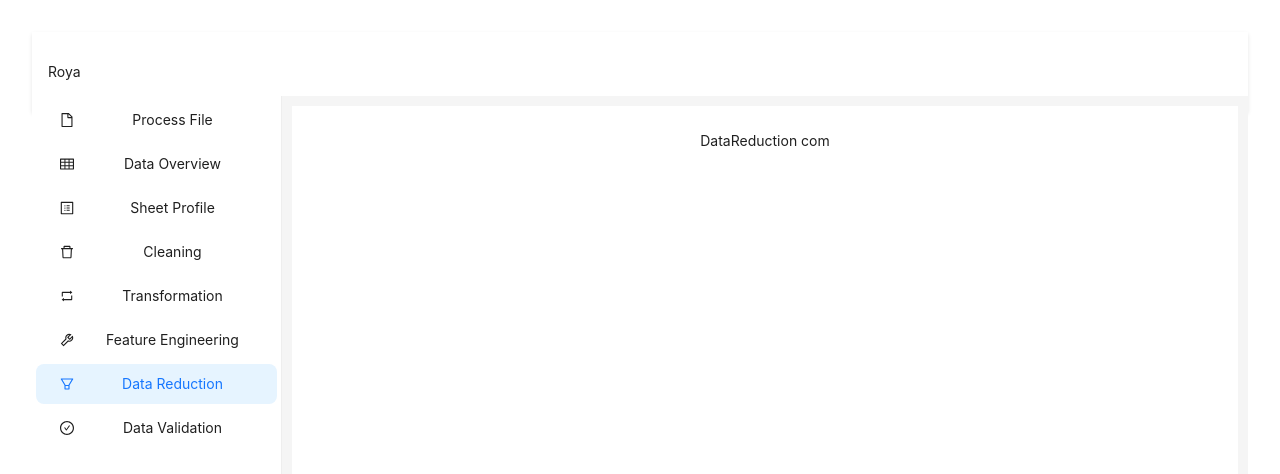
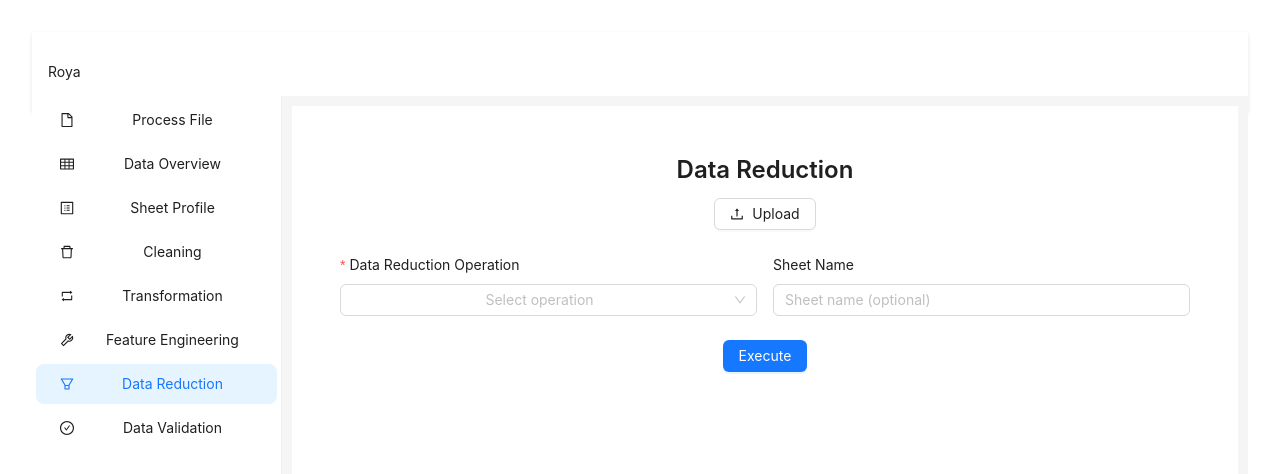
Before and after one commit to omarsenoussaoui/roya, a React (Vite) app: page /data-reduction in a window 1280 px wide. Shown: the top 474 px of the page. Built offline with nearby package versions, Linux system fonts and the light colour scheme.

Commit message:
DataReduction fix

```diff
--- a/src/components/FileTreatment/DataReduction.tsx
+++ b/src/components/FileTreatment/DataReduction.tsx
@@ -1,6 +1,245 @@
+// src/components/FileTreatment/DataReduction.tsx
+import React, { useState } from "react";
+import {
+  Button,
+  Upload,
+  Input,
+  InputNumber,
+  Form,
+  Typography,
+  message,
+  Row,
+  Col,
+  Select,
+} from "antd";
+import { UploadOutlined } from "@ant-design/icons";
+import MainDataService from "../../services/MainDataService";
 
-export default function DataReduction() {
+const { Option } = Select;
+const { Title } = Typography;
+
+const DataReduction: React.FC = () => {
+  const [file, setFile] = useState<File | null>(null);
+  const [response, setResponse] = useState<any>(null);
+  const [error, setError] = useState<any>(null);
+
+  // Form values
+  const [dataReductionOperation, setDataReductionOperation] = useState<string>();
+  const [sheetName, setSheetName] = useState<string>();
+  const [columns, setColumns] = useState<string>();
+  const [nComponents, setNComponents] = useState<number>();
+  const [targetColumn, setTargetColumn] = useState<string>();
+  const [scoreFunc, setScoreFunc] = useState<string>();
+  const [nFeatures, setNFeatures] = useState<number>();
+  const [threshold, setThreshold] = useState<number>();
+  const [nFeaturesToSelect, setNFeaturesToSelect] = useState<number>();
+
+  const handleSubmit = async () => {
+    if (!file) {
+      message.error("Please upload a file first.");
+      return;
+    }
+    if (!dataReductionOperation) {
+      message.error("Please select a data reduction operation.");
+      return;
+    }
+
+    const formData = new FormData();
+    formData.append("file", file);
+    formData.append("data_reduction_operation", dataReductionOperation);
+    if (sheetName) formData.append("sheet_name", sheetName);
+    if (columns) formData.append("columns", columns);
+    if (nComponents) formData.append("n_components", nComponents.toString());
+    if (targetColumn) formData.append("target_column", targetColumn);
+    if (scoreFunc) formData.append("score_func", scoreFunc);
+    if (nFeatures) formData.append("n_features", nFeatures.toString());
+    if (threshold) formData.append("threshold", threshold.toString());
+    if (nFeaturesToSelect) formData.append("n_features_to_select", nFeaturesToSelect.toString());
+
+    try {
+      const res = await MainDataService.dataReduction(formData);
+      setResponse(res);
+      setError(null);
+      message.success("Data reduction completed successfully!");
+    } catch (err: any) {
+      console.error("Data reduction error:", err);
+      setError(err?.response?.data || { error: "Unknown error occurred" });
+      setResponse(null);
+      message.error("Failed to perform data reduction");
+    }
+  };
+
   return (
-    <div>DataReduction com </div>
-  )
-}
+    <div style={{ padding: 24 }}>
+      <Title level={3}>Data Reduction</Title>
+
+      <Upload
+        beforeUpload={(file) => {
+          setFile(file);
+          return false;
+        }}
+        maxCount={1}
+      >
+        <Button icon={<UploadOutlined />}>Upload</Button>
+      </Upload>
+
+      {file && <div style={{ marginTop: 8 }}>Selected file: {file.name}</div>}
+
+      <Form layout="vertical" style={{ marginTop: 24 }}>
+        <Row gutter={16}>
+          <Col span={12}>
+            <Form.Item label="Data Reduction Operation" required>
+              <Select
+                value={dataReductionOperation}
+                onChange={setDataReductionOperation}
+                placeholder="Select operation"
+                style={{ width: "100%" }}
+              >
+                <Option value="feature_reduction_pca">Principal Component Analysis (PCA)</Option>
+                <Option value="feature_reduction_tsne">t-SNE Dimensionality Reduction</Option>
+                <Option value="feature_selection_kbest">SelectKBest Feature Selection</Option>
+                <Option value="feature_selection_correlation">Remove Correlated Features</Option>
+                <Option value="feature_selection_mutual_info">Mutual Information Feature Selection</Option>
+                <Option value="feature_selection_rfe">Recursive Feature Elimination (RFE)</Option>
+              </Select>
+            </Form.Item>
+          </Col>
+          <Col span={12}>
+            <Form.Item label="Sheet Name">
+              <Input
+                value={sheetName}
+                onChange={(e) => setSheetName(e.target.value)}
+                placeholder="Sheet name (optional)"
+              />
+            </Form.Item>
+          </Col>
+        </Row>
+
+        {(dataReductionOperation === "feature_reduction_pca" ||
+          dataReductionOperation === "feature_reduction_tsne") && (
+          <>
+            <Form.Item label="Columns">
+              <Input
+                value={columns}
+                onChange={(e) => setColumns(e.target.value)}
+                placeholder="col1,col2"
+              />
+            </Form.Item>
+            <Form.Item label="Number of Components">
+              <InputNumber
+                value={nComponents}
+                onChange={(value) => setNComponents(value ?? undefined)}
+                style={{ width: "100%" }}
+              />
+            </Form.Item>
+          </>
+        )}
+
+        {(dataReductionOperation === "feature_selection_kbest" ||
+          dataReductionOperation === "feature_selection_mutual_info") && (
+          <>
+            <Form.Item label="Target Column">
+              <Input
+                value={targetColumn}
+                onChange={(e) => setTargetColumn(e.target.value)}
+                placeholder="Target column name"
+              />
+            </Form.Item>
+            <Form.Item label="Score Function">
+              <Select
+                value={scoreFunc}
+                onChange={setScoreFunc}
+                style={{ width: "100%" }}
+              >
+                <Option value="f_classif">F-test (f_classif)</Option>
+                <Option value="mutual_info_classif">Mutual Information (mutual_info_classif)</Option>
+              </Select>
+            </Form.Item>
+            <Form.Item label="Number of Features">
+              <InputNumber
+                value={nFeatures}
+                onChange={(value) => setNFeatures(value ?? undefined)}
+                style={{ width: "100%" }}
+              />
+            </Form.Item>
+          </>
+        )}
+
+        {dataReductionOperation === "feature_selection_correlation" && (
+          <>
+            <Form.Item label="Correlation Threshold">
+              <InputNumber
+                value={threshold}
+                onChange={(value) => setThreshold(value ?? undefined)}
+                min={0}
+                max={1}
+                step={0.01}
+                style={{ width: "100%" }}
+              />
+            </Form.Item>
+          </>
+        )}
+
+        {dataReductionOperation === "feature_selection_rfe" && (
+          <>
+            <Form.Item label="Target Column">
+              <Input
+                value={targetColumn}
+                onChange={(e) => setTargetColumn(e.target.value)}
+                placeholder="Target column name"
+              />
+            </Form.Item>
+            <Form.Item label="Number of Features to Select">
+              <InputNumber
+                value={nFeaturesToSelect}
+                onChange={(value) => setNFeaturesToSelect(value ?? undefined)}
+                style={{ width: "100%" }}
+              />
+            </Form.Item>
+          </>
+        )}
+
+        <Form.Item>
+          <Button type="primary" onClick={handleSubmit}>
+            Execute
+          </Button>
+        </Form.Item>
+      </Form>
+
+      {response && (
+        <div style={{ marginTop: 24 }}>
+          <pre
+            style={{
+              background: "#f5f5f5",
+              padding: 16,
+              borderRadius: 4,
+              maxHeight: 400,
+              overflow: "auto",
+            }}
+          >
+            {JSON.stringify(response, null, 2)}
+          </pre>
+        </div>
+      )}
+
+      {error && (
+        <div style={{ marginTop: 24 }}>
+          <pre
+            style={{
+              background: "#fff0f0",
+              padding: 16,
+              borderRadius: 4,
+              maxHeight: 400,
+              overflow: "auto",
+              color: "#d32f2f",
+            }}
+          >
+            {JSON.stringify(error, null, 2)}
+          </pre>
+        </div>
+      )}
+    </div>
+  );
+};
+
+export default DataReduction;
--- a/src/services/MainDataService.ts
+++ b/src/services/MainDataService.ts
@@ -100,6 +100,24 @@ const MainDataService = {
 
     return response.data;
   },
+  dataReduction: async (formData: FormData) => {
+    const queryParams = new URLSearchParams();
+    const formDataForUpload = new FormData();
+
+    for (const [key, value] of formData.entries()) {
+      if (key === 'file') {
+        formDataForUpload.append('file', value);
+      } else {
+        queryParams.append(key, value.toString());
+      }
+    }
+
+    const response = await api.post(`/data-reduction?${queryParams.toString()}`, formDataForUpload, {
+      headers: { 'Content-Type': 'multipart/form-data' },
+    });
+
+    return response.data;
+  },
 };
 
 export default MainDataService;
```
